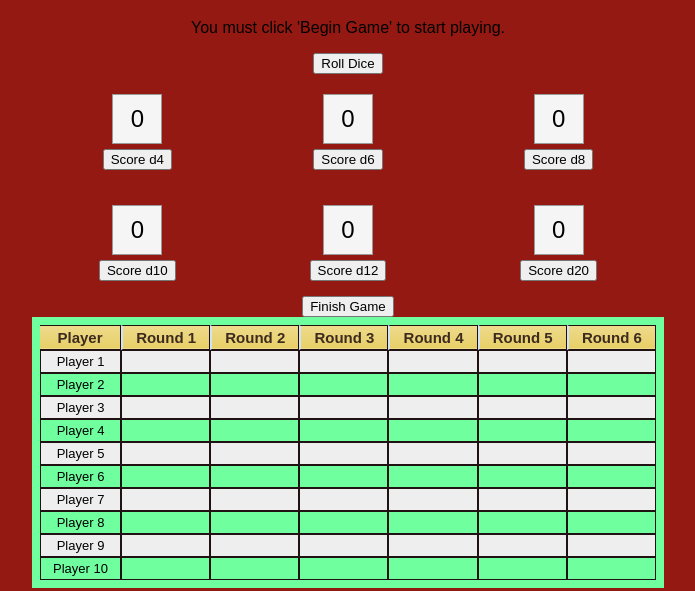
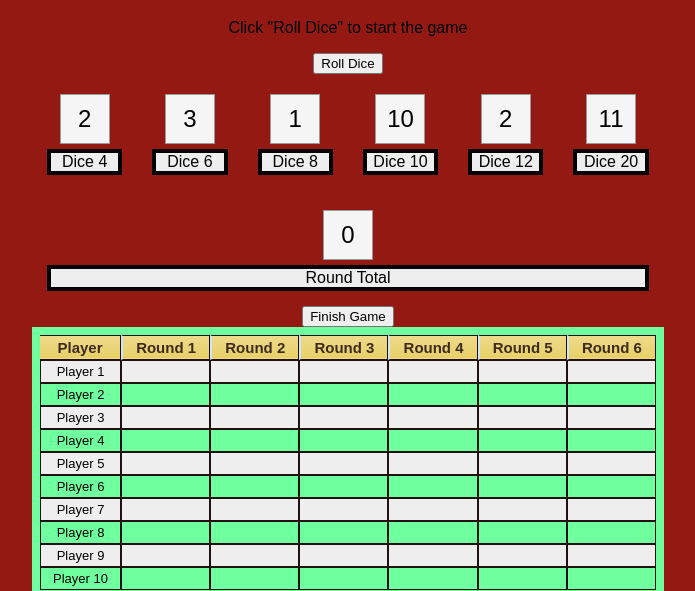
Before and after one commit to nntimm1/DiceGame, a plain HTML site: page index.html in a window 1280 px wide. Both pictures are taken after a click on the button "Roll Dice". Shown: the part 61-652 px from the top of the page, without its empty margins (292-987 px from the left). Drawn offline with Linux system fonts and the light colour scheme.

Commit message:
roll function redo clear out unused veriables. redesign of dice table and player score table. issues remain with logging the total score.

```diff
--- a/gamePlay.js
+++ b/gamePlay.js
@@ -21,20 +21,45 @@ let playerEightStatus = false;
 let playerNineStatus = false;
 let playerTenStatus = false;
 
-let dice4 = Math.min(Math.max(parseInt(number), 1), 4);
-let dice6 = Math.min(Math.max(parseInt(number), 1), 6);
-let dice8 = Math.min(Math.max(parseInt(number), 1), 8);
-let dice10 = Math.min(Math.max(parseInt(number), 1), 10);
-let dice12 = Math.min(Math.max(parseInt(number), 1), 12);
-let dice20 = Math.min(Math.max(parseInt(number), 1), 20);
 
-function rollDice() {
+let d4;
+let d6;
+let d8;
+let d10;
+let d12;
+let d20;
+let dT;
 
-}
 
-function addTotalDice (dice4,dice6,dice8,dice10,dice12,dice20){
-    let result = dice4 + dice6 + dice8 + dice10 + dice12 + dice20;
+
+
+function addTotalDice (num1,num2,num3,num4,num5,num6){
+    let result = num1 + num2 + num3 + num4 + num5 + num6;
     return result;
 }
 
-addTotalDice ()
+let turnTotal = addTotalDice (dice4,dice6,dice8,dice10,dice12,dice20);
+
+function rollDi(){
+        d4 = Math.floor(Math.random() * 4) + 1;
+        d6 = Math.floor(Math.random() * 6) + 1;
+        d8 = Math.floor((Math.random() * 8) + 1);
+        d10 = Math.floor((Math.random() * 10) + 1);
+        d12 = Math.floor((Math.random() * 12) + 1);
+        d20 = Math.floor((Math.random() * 20) + 1);
+        let die4 = document.getElementById("dice4");
+        let die6 = document.getElementById("dice6");
+        let die8 = document.getElementById("dice8");
+        let die10 = document.getElementById("dice10");
+        let die12 = document.getElementById("dice12");
+        let die20 = document.getElementById("dice20");
+        let dT = document.getElementById("diceTotal");
+        dT = d4 + d6 + d8 + d10 + d12 + d20;
+        die4.innerHTML = d4;
+        die6.innerHTML = d6;
+        die8.innerHTML = d8;
+        die10.innerHTML = d10;
+        die12.innerHTML = d12;
+        die20.innerHTML = d20;
+        dT.innerHTML = dT;
+    }
--- a/index.html
+++ b/index.html
@@ -14,46 +14,47 @@
 
 		<h1>King of the Dice!</h1>
 		<center>
-		<p>You must click 'Begin Game' to start playing.</p>
+		<p>Click "Roll Dice" to start the game</p>
 	</center>
 
 	<center>
 		<div id="rollButton">
-			<button id="rollBtn" onclick="rollDice()">Roll Dice</button>
-			<button id="rollBtn2" onclick="rollDice()" style="display: none">P2 Roll Dice</button>
+			<button id="rollDi" onclick="rollDi()">Roll Dice</button>
 		</div>
     <center>
 	<section id="theDice">
 		<div class="diceRows">
 		<div class="row">
-			<div class="col-4">
-				<div id="dice4" class="dice">0</div>
-				<button type="button" id="button4" onclick="buttonDiceFour(d4)">Score d4</button>
+			<div class="col-2">
+                <div id="dice4" class="dice">0</div>
+                <div class="dicelabel">Dice 4</div>
 			</div>
-			<div class="col-4">
-				<div id="dice6" class="dice">0</div>
-				<button type="button" id="button6" onclick="buttonDiceSix(d6)">Score d6</button>
+			<div class="col-2">
+                <div id="dice6" class="dice">0</div>
+                <div class="dicelabel">Dice 6</div>
 			</div>
-			<div class="col-4">
-				<div id="dice8" class="dice">0</div>
-				<button type="button" id="button8" onclick="buttonDiceEight(d8)">Score d8</button>
+			<div class="col-2">
+                <div id="dice8" class="dice">0</div>
+                <div class="dicelabel">Dice 8</div>
 			</div>
-		</div>
-		</div>
-		<div class="diceRows">
-		<div class="row">
-			<div class="col-4">
-				<div id="dice10" class="dice">0</div>
-				<button type="button" id="button10" onclick="buttonDiceTen(d10)">Score d10</button>
+			<div class="col-2">
+                <div id="dice10" class="dice">0</div>
+                <div class="dicelabel">Dice 10</div>
 			</div>
-			<div class="col-4">
-				<div id="dice12" class="dice">0</div>
-				<button type="button" id="button12" onclick="buttonDiceTwelve(d12)">Score d12</button>
+			<div class="col-2">
+                <div id="dice12" class="dice">0</div>
+                <div class="dicelabel">Dice 12</div>
 			</div>
-			<div class="col-4">
-				<div id="dice20" class="dice">0</div>
-				<button type="button" id="button20" onclick="buttonDiceTwenty(d20)">Score d20</button>
-			</div>
+			<div class="col-2">
+                <div id="dice20" class="dice">0</div>
+                <div class="dicelabel">Dice 20</div>
+            </div>
+            <div class="row">
+                <div class="col-12">
+                    <div id="diceTotal" class="dice">0</div>
+                    <div class="dicelabel">Round Total</div>
+
+                </div>
 		</div>
 		</div>
 	</section>
--- a/style.css
+++ b/style.css
@@ -184,7 +184,10 @@ div:hover {
 
 /*below is CSS for scoresheet table*/
 
-
+.dicelabel{
+    border: 4px solid black;
+    background-color: #EEEEEE;
+}
 div.scoreSheet {
   border: 8px solid #70FF9F;
   background-color: #EEEEEE;
```
